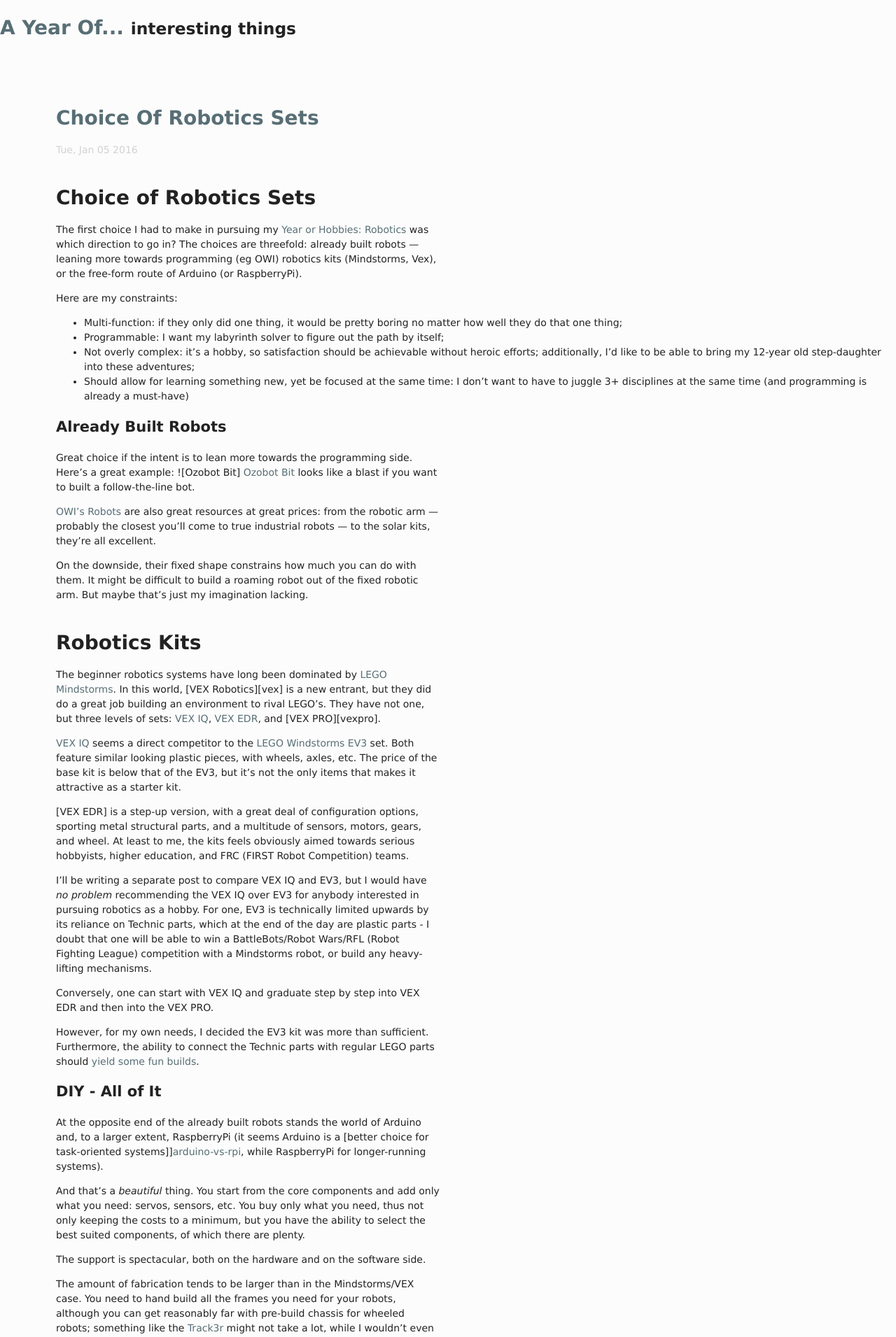
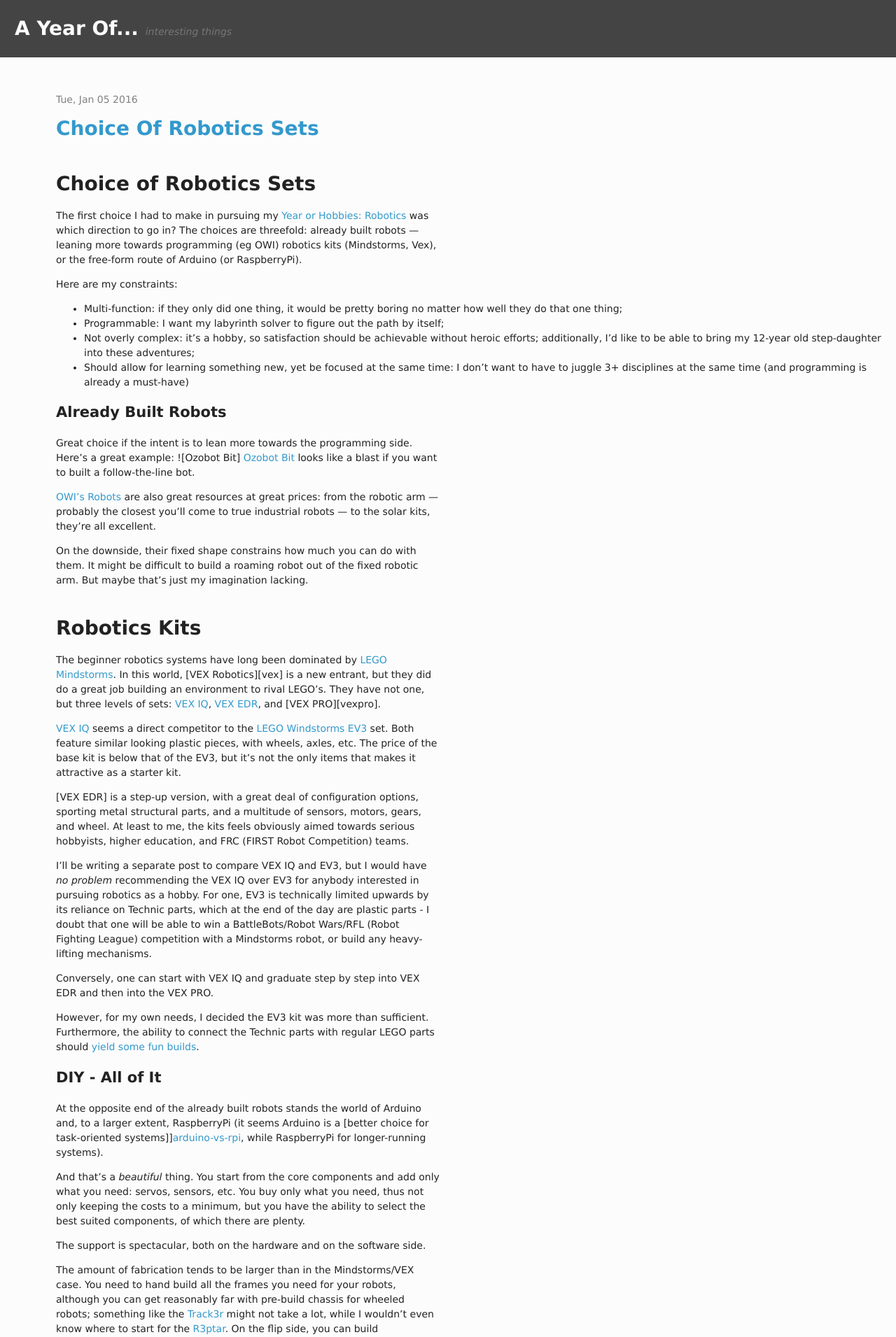
Before and after one commit to AYearOf/ayearof.github.io, a Jekyll site: the page built from index.html, in a window 1280 px wide. Shown: the top 1911 px of the page at 70% size. Built offline with Jekyll 4.4.1, drawn with Linux system fonts in a browser that asks for light colours; some of the changed text lies outside the part shown.

Commit message:
further cleaning up the css

```diff
--- a/_includes/header.html
+++ b/_includes/header.html
@@ -1,6 +1,4 @@
-<div>
-	<h1>
-        <a href="/" class="go-home">A Year Of...</a>
+<div><h1><a href="/" class="go-home">A Year Of...</a>
         <small class="tagline">interesting things</small>
     </h1>
 </div>
--- a/_includes/post.html
+++ b/_includes/post.html
@@ -1,8 +1,8 @@
 <article class="post">
+	<div class="date"><time pubdate datetime="{{ post.date | date_to_xmlschema }}">{{ post.date | date: "%a, %b %d %Y" }}</time></div>
 	<h1 class="title">
 		<a href="{{ post.url }}">{{ post.title }}</a>
 	</h1>
-	<div class="date"><time pubdate datetime="{{ post.date | date_to_xmlschema }}">{{ post.date | date: "%a, %b %d %Y" }}</time></div>
 	<div class="body">
 		{{ post.content }}
 	</div>
--- a/media/css/main.css
+++ b/media/css/main.css
@@ -8,54 +8,29 @@
 
 a, a:active {
 	text-decoration: none;
-	color: #586e75;
+	color: #39c;
 }
 a:hover { text-decoration: underline; }
-a:visited { color: #586e75; }
+a:visited { color: #39f; }
 
-/*
 #title {
 	clear: both;
-	height: 20px;
 	margin: 0;
-	padding: 0;
+	padding: 0 0 0 20px;
 	background-color: #444;
+    color: #fcfcfc;
+    border: 1px solid #444;
 }
-#title h1 {
-	float: left;
-	margin: 20px 0 0 80px;
-	-webkit-border-bottom-left-radius: 8px; -webkit-border-bottom-right-radius: 8px;
-	-moz-border-radius-bottomleft: 8px; -moz-border-radius-bottomright: 8px;
-	border-bottom-left-radius: 8px; border-bottom-right-radius: 8px;
-
-	padding: 0 30px 6px 30px;
-	color: #fcfcfc;
-	background-color: #444;
-	font-size: 150%;
-	font-weight: bold;
-	text-align: center;
-	width: 100px;
+#title h1 small {
+    color: #777;
+    font-weight: normal;
+    font-size: 1rem;
+    font-style: italic;
 }
-#title h1 a { color: #fcfcfc; }
-#title ul a { color: #444; }
-#title ul {
-	position: absolute;
-	left: 240px;
-	font-weight: bold;
-	margin: 7px 2em 0 0;
-	-webkit-border-top-left-radius: 8px;  -webkit-border-top-right-radius: 8px;
-	-moz-border-radius-topleft: 8px; -moz-border-radius-topright: 8px;
-	border-top-left-radius: 8px; border-top-right-radius: 8px;
-	padding: 0 1em 0.2em 1em;
-	background-color: #fcfcfc;
-	list-style-type: none;
-}
-#title UL LI {
-	display: inline;
-	padding: 0.5em;
+#title a {
+    color: #fcfcfc;
 }
 
-*/
 #content {
 	margin-top: 40px;
 	padding-left: 80px;
@@ -73,18 +48,18 @@
 article {
 	margin-bottom: 100px;
 }
-
 article h1 {
 	font-size: 2em;
 	margin-bottom: 0.5em;
 }
-
 .post .date {
 	float: none;
 	width: 100%;
-	color: #d2d2d2;
+	color: gray;
 }
-
+.post .title {
+    margin-top: 10px;
+}
 pre code {
 	border: none;
 	display: block;
```
